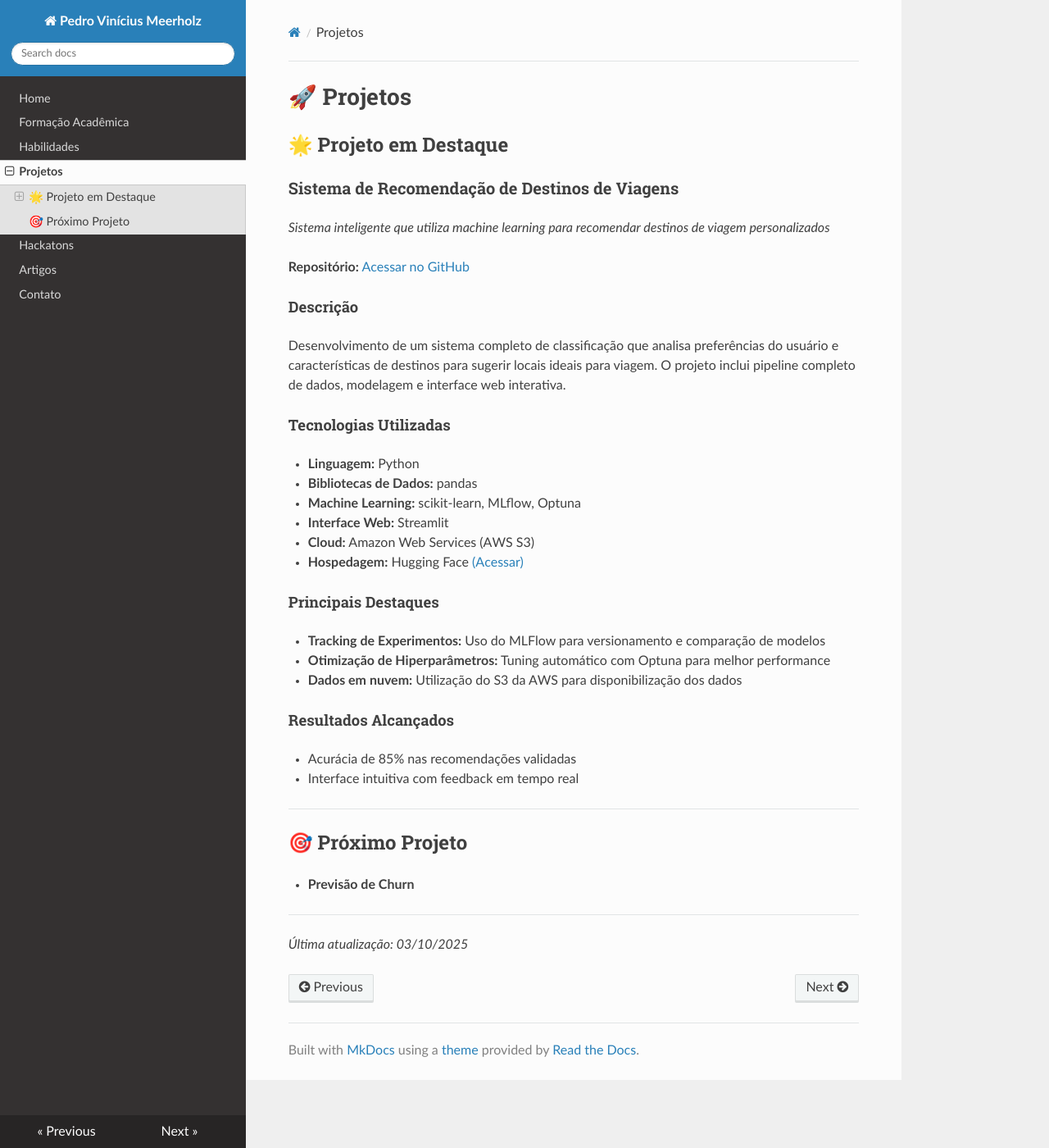
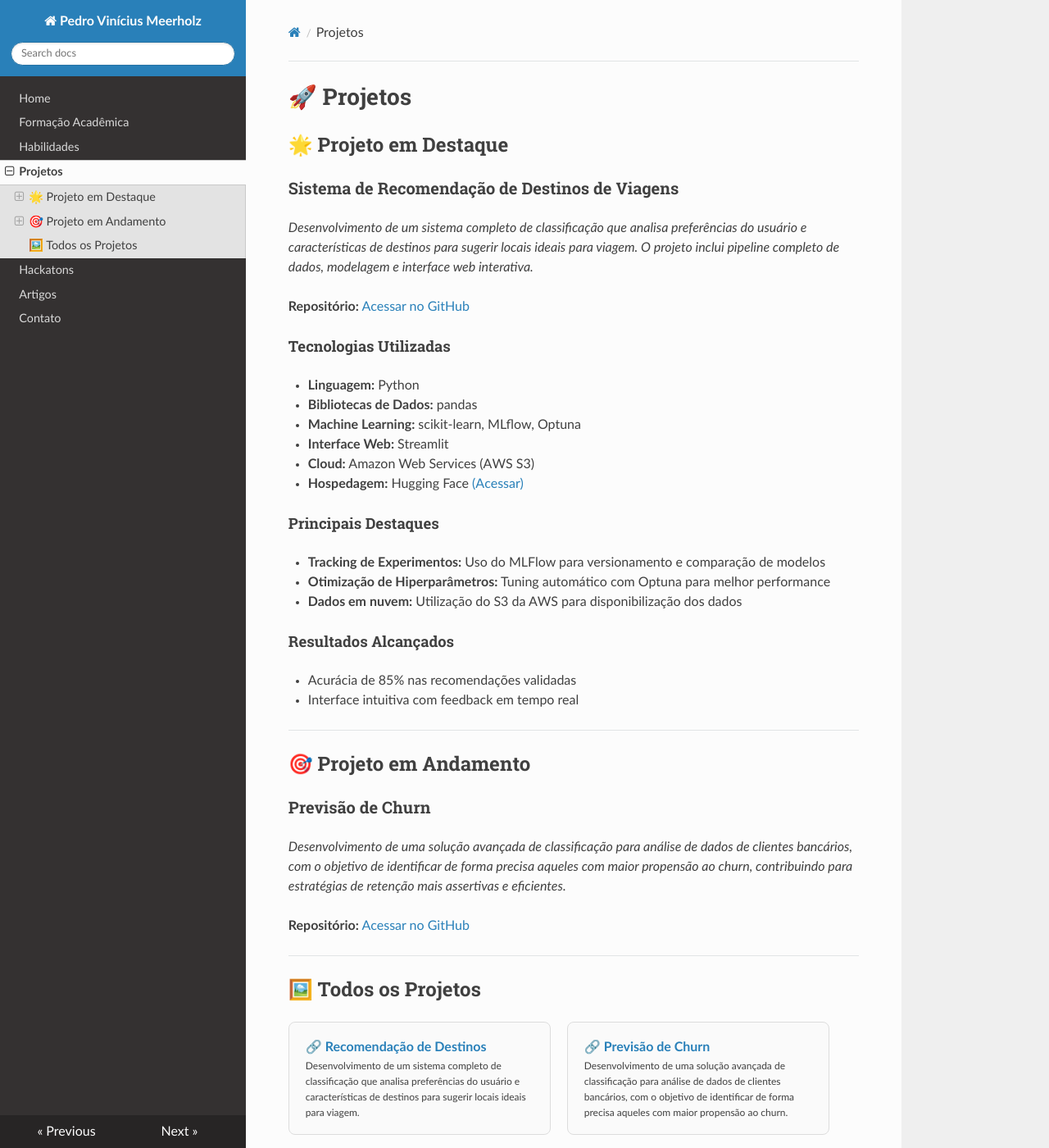
Before and after one commit to PedroMeerholz/portfolio, an MkDocs documentation site: the page built from docs/projects.md, in a window 1280 px wide and 1400 px high. Shown: the whole window at 82% size. Built offline with MkDocs 1.6.1, drawn with Linux system fonts in a browser that asks for light colours; nearby versions of some CDN libraries; some of the changed text lies outside the part shown.

Commit message:
refactor: Atualização das informações da página Projetos

```diff
--- a/docs/projects.md
+++ b/docs/projects.md
@@ -3,12 +3,9 @@
 ## 🌟 Projeto em Destaque
 
 ### **Sistema de Recomendação de Destinos de Viagens**
-*Sistema inteligente que utiliza machine learning para recomendar destinos de viagem personalizados*
+*Desenvolvimento de um sistema completo de classificação que analisa preferências do usuário e características de destinos para sugerir locais ideais para viagem. O projeto inclui pipeline completo de dados, modelagem e interface web interativa.*
 
-**Repositório:** [Acessar no GitHub](https://github.com/PedroMeerholz/viagens-ml)
-
-#### **Descrição**
-Desenvolvimento de um sistema completo de classificação que analisa preferências do usuário e características de destinos para sugerir locais ideais para viagem. O projeto inclui pipeline completo de dados, modelagem e interface web interativa.
+**Repositório:** <a href="https://github.com/PedroMeerholz/viagens-ml" target="_blank">Acessar no GitHub</a>
 
 #### **Tecnologias Utilizadas**
 - **Linguagem:** Python
@@ -16,7 +13,7 @@ Desenvolvimento de um sistema completo de classificação que analisa preferênc
 - **Machine Learning:** scikit-learn, MLflow, Optuna
 - **Interface Web:** Streamlit
 - **Cloud:** Amazon Web Services (AWS S3)
-- **Hospedagem:** Hugging Face [(Acessar)](https://huggingface.co/spaces/pedromeerholz/viagens-ml)
+- **Hospedagem:** Hugging Face <a href="https://huggingface.co/spaces/pedromeerholz/viagens-ml" target="_blank">(Acessar)</a>
 
 #### **Principais Destaques**
 - **Tracking de Experimentos:** Uso do MLFlow para versionamento e comparação de modelos
@@ -29,10 +26,38 @@ Desenvolvimento de um sistema completo de classificação que analisa preferênc
 
 ---
 
-## 🎯 Próximo Projeto
+## 🎯 Projeto em Andamento
 
-- **Previsão de Churn**
+### **Previsão de Churn**
+*Desenvolvimento de uma solução avançada de classificação para análise de dados de clientes bancários, com o objetivo de identificar de forma precisa aqueles com maior propensão ao churn, contribuindo para estratégias de retenção mais assertivas e eficientes.*
+
+**Repositório:** <a href="https://github.com/PedroMeerholz/churn-ml" target="_blank">Acessar no GitHub</a>
 
 ---
 
-*Última atualização: 03/10/2025*
+## 🖼️ Todos os Projetos
+
+<div style="display: flex; overflow-x: auto; gap: 20px; padding-bottom: 10px;">
+
+<div style="min-width:300px; max-width:320px; border: 1px solid #ddd; border-radius: 8px; padding: 20px; background: #fafafa;">
+<b>🔗 <a href="https://github.com/PedroMeerholz/viagens-ml" target="_blank">Recomendação de Destinos</a></b>
+<br/>
+<sub>
+Desenvolvimento de um sistema completo de classificação que analisa preferências do usuário e características de destinos para sugerir locais ideais para viagem.
+</sub>
+</div>
+
+<div style="min-width:300px; max-width:320px; border: 1px solid #ddd; border-radius: 8px; padding: 20px; background: #fafafa;">
+<b>🔗 <a href="https://github.com/PedroMeerholz/churn-ml" target="_blank">Previsão de Churn</a></b>
+<br/>
+<sub>
+Desenvolvimento de uma solução avançada de classificação para análise de dados de clientes bancários, com o objetivo de identificar de forma precisa aqueles com maior propensão ao churn.
+</sub>
+</div>
+
+</div>
+<!-- <sup><i>(Arraste pro lado &rarr;)</i></sup> -->
+
+---
+
+*Última atualização: 11/10/2025*
```
Also changed, not shown: site/index.html, site/projects/index.html, site/search/search_index.json, site/sitemap.xml, 1 other file.
